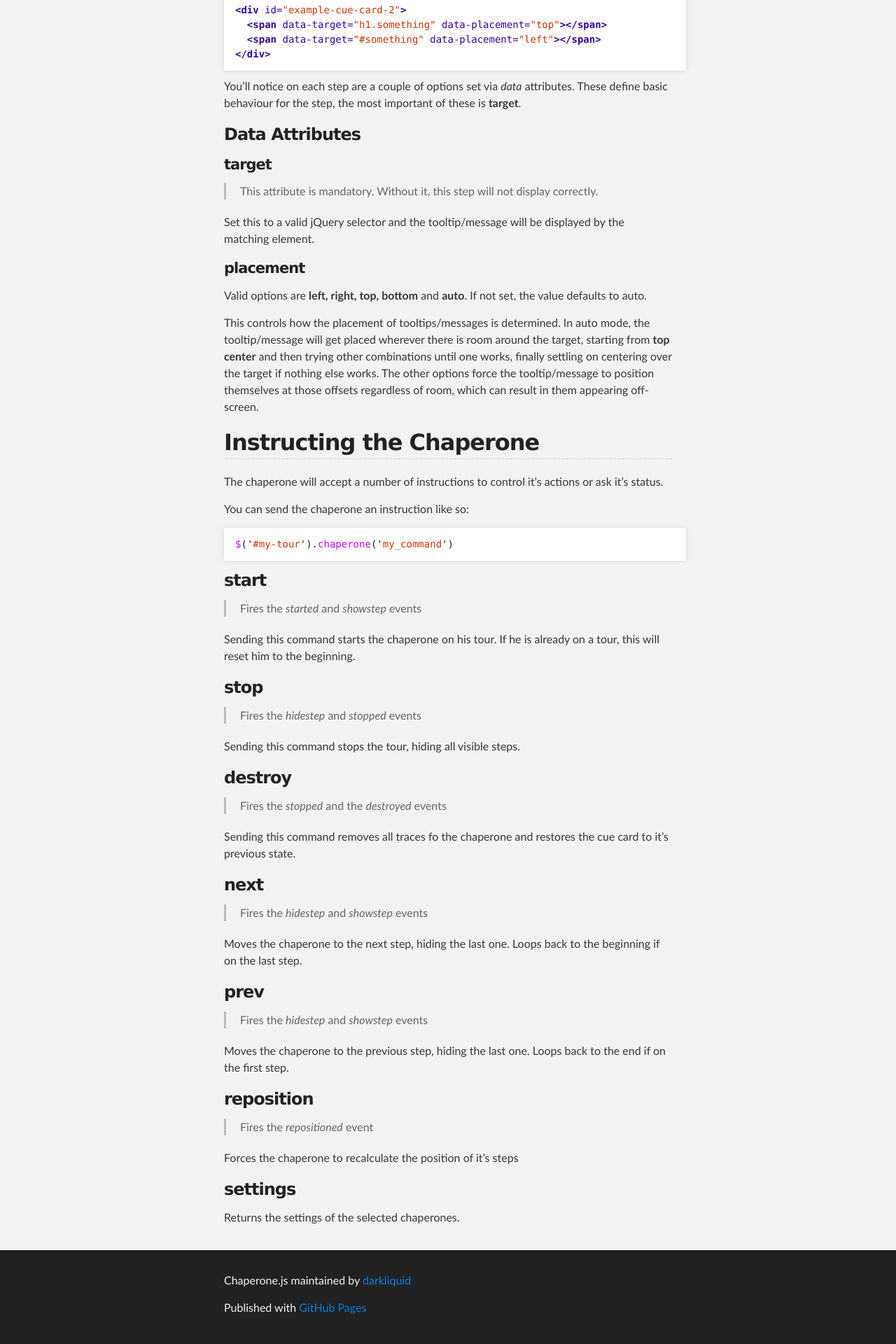
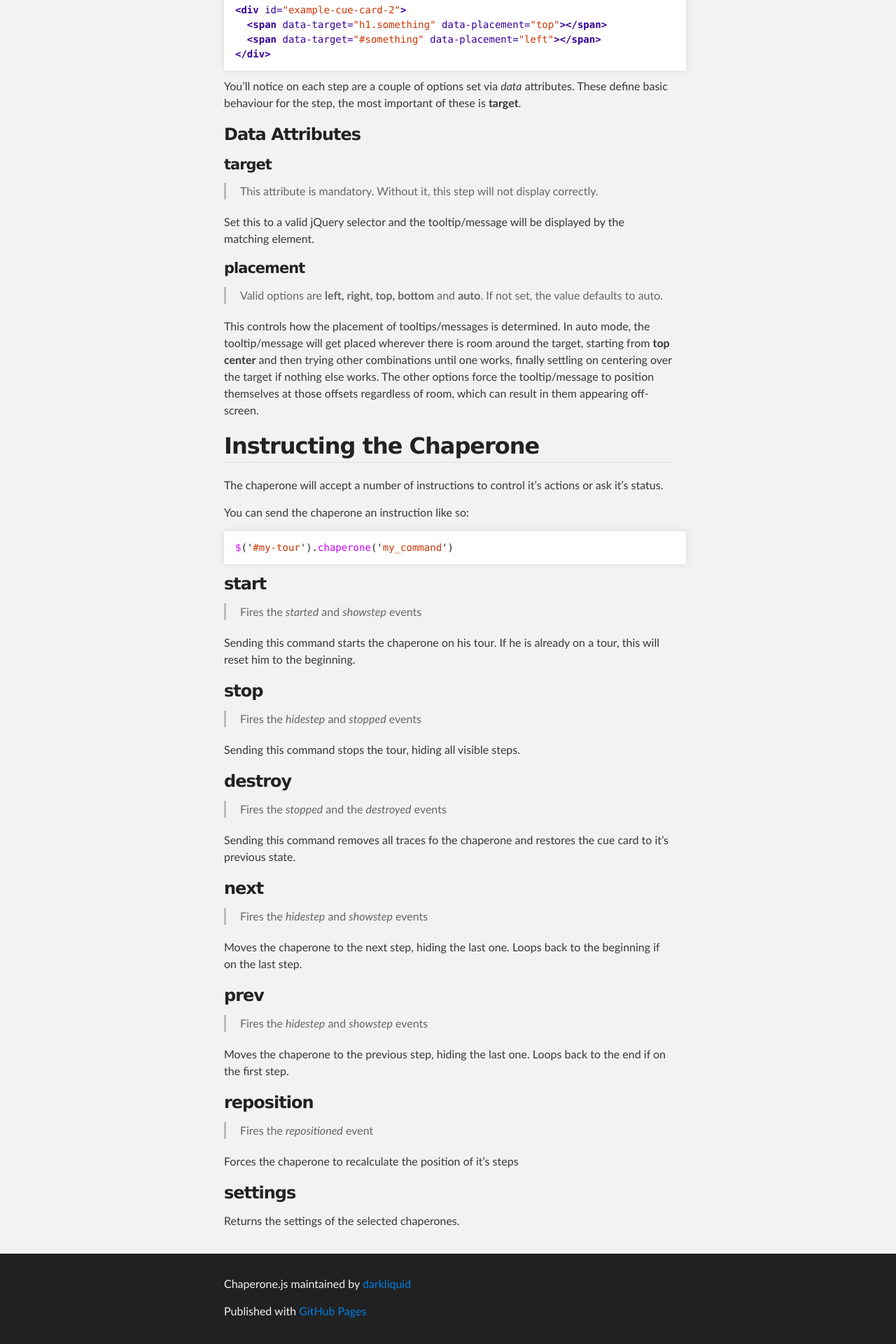
Before and after one commit to darkliquid/chaperone.js, a Jekyll site: the page built from docs/index.md, in a window 1280 px wide. Shown: the part 3561-5481 px from the top of the page at 70% size. Built offline with Jekyll 4.4.1, drawn with Linux system fonts in a browser that asks for light colours.

Commit message:
Minor docs change

```diff
--- a/docs/index.md
+++ b/docs/index.md
@@ -162,7 +162,7 @@ Set this to a valid jQuery selector and the tooltip/message will be displayed by
 
 #### placement
 
-Valid options are __left, right, top, bottom__ and __auto__. If not set, the value defaults to auto.
+> Valid options are __left, right, top, bottom__ and __auto__. If not set, the value defaults to auto.
 
 This controls how the placement of tooltips/messages is determined. In auto mode, the tooltip/message will get placed
 wherever there is room around the target, starting from __top center__ and then trying other combinations until one works, finally settling on
```
